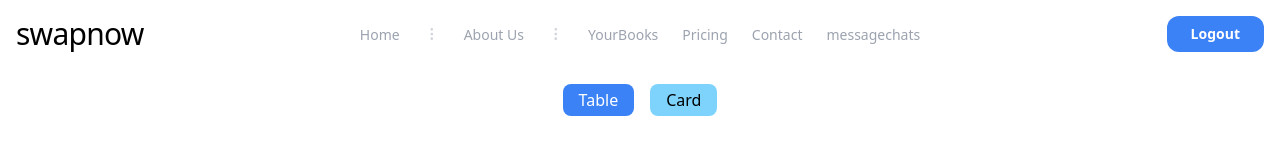
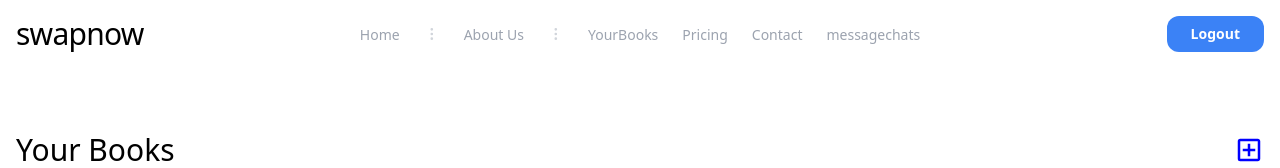
Before and after one commit to priyanshj125/priyanshj125-book_swap_assigiment, a React (Vite) app in the folder frontend/: page /yourbooks in a window 1280 px wide. Shown: the top 168 px of the page. Built offline with nearby package versions, Linux system fonts and the light colour scheme; no server answers; sample sign-in values are in the browser's storage.

Commit message:
yb btn remove

```diff
--- a/frontend/src/components/home/yourbooks.jsx
+++ b/frontend/src/components/home/yourbooks.jsx
@@ -51,18 +51,7 @@ const Yourbooks = () => {
     return (
         <div className='p-4'>
             <div className='flex justify-center items-center gap-x-4 mb-4'>
-                <button
-                    className={`px-4 py-1 rounded-lg ${showType === 'table' ? 'bg-blue-500 text-white' : 'bg-sky-300 hover:bg-sky-500'}`}
-                    onClick={() => setShowType('table')}
-                >
-                    Table
-                </button>
-                <button
-                    className={`px-4 py-1 rounded-lg ${showType === 'card' ? 'bg-blue-500 text-white' : 'bg-sky-300 hover:bg-sky-500'}`}
-                    onClick={() => setShowType('card')}
-                >
-                    Card
-                </button>
+
             </div>
             <div className='flex justify-between items-center mb-4'>
                 <h1 className='text-3xl my-8'>Your Books</h1>
```
